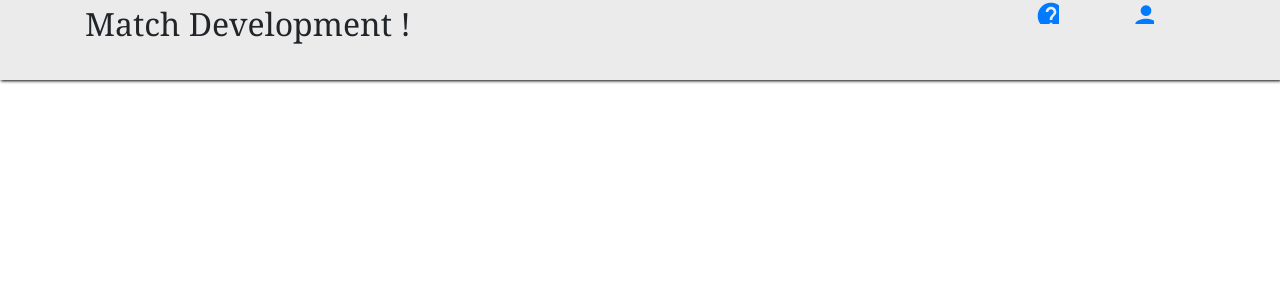
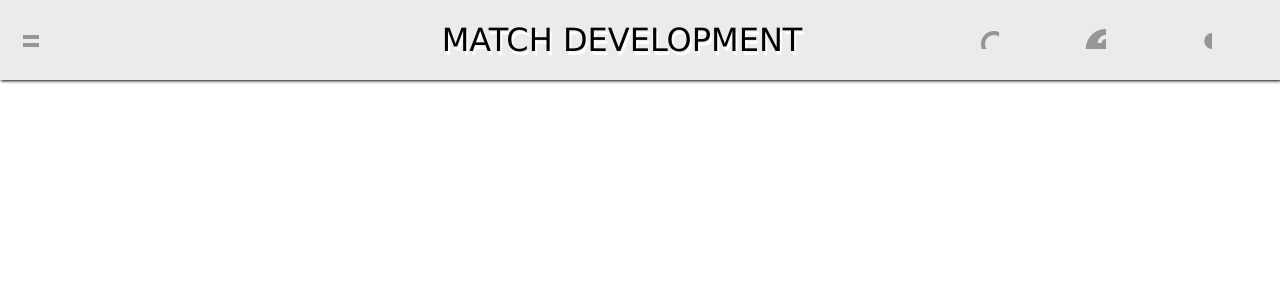
Before and after one commit to marceloarauj/MatchDevelopment, an Angular app: page / in a window 1280 px wide. Shown: the top 300 px of the page. Built offline with nearby package versions, Linux system fonts and the light colour scheme.

Commit message:
Arrumando Cabeçalho

```diff
--- a/src/app/library/header/header.component.css
+++ b/src/app/library/header/header.component.css
@@ -4,22 +4,25 @@ header.principal{
     background-color: rgb(235,235,235);
     box-shadow: 1px 1px 3px black;
 }
+.altura-cabecalho{
+    height:100%;
+}
 mat-icon{
-    font-size: 200%;
-}
-ul{
-    list-style: none;
-}
-ul li{
-    display: inline-block;
+    font-size:300%;
     transition: .6s;
 }
-
-ul li:hover{
-    opacity: .2;
+mat-icon:hover{
+    opacity: .6;
+    color: blue;
 }
 
 .titulo{
     font-size: 200%;
-    font-family: Georgia, serif;
+    font-family: 'Lucida Sans', sans-serif;
+    text-transform: uppercase;
+    text-shadow: 2px 4px white;
+    text-decoration: none;
+    color: black;
+    -webkit-user-select: none;
+    -moz-user-select: -moz-none;
 }
--- a/src/app/library/header/header.component.html
+++ b/src/app/library/header/header.component.html
@@ -1,9 +1,11 @@
 <header class="principal">
-    <div class="container">
-        <div class="row">
-            <div class="col-10 titulo">Match Development !</div>
-            <div class="col-1 icone"><a href=""><mat-icon>help</mat-icon></a></div>
-            <div class="col-1 icone"><a href=""><mat-icon>person</mat-icon></a></div>
+    <div class="container-fluid altura-cabecalho">
+        <div class="row altura-cabecalho align-items-center">
+            <div class="col-4 icone"><a href=""><mat-icon color="primary">view_headline</mat-icon></a></div>
+            <div class="col-5"><a class="titulo" href="">Match Development</a></div>
+            <div class="col-1 icone"><a href=""><mat-icon color="primary">search</mat-icon></a></div>
+            <div class="col-1 icone"><a href=""><mat-icon color="primary">help</mat-icon></a></div>
+            <div class="col-1 icone"><a href=""><mat-icon color="primary">person</mat-icon></a></div>
         </div>
     </div>
 </header>
--- a/src/app/library/header/header.component.ts
+++ b/src/app/library/header/header.component.ts
@@ -19,5 +19,4 @@ export class HeaderComponent implements OnInit {
     this.matIconRegistry.addSvgIcon('ajuda',
           this.domSanitizer.bypassSecurityTrustResourceUrl('../assets/ajuda_icone.svg'));
     }
- LOGADO_DESLOGADO:String = 'sair';
 }
--- a/src/estilo-random.scss
+++ b/src/estilo-random.scss
@@ -2,35 +2,35 @@
 @include mat-core();
 
 $minha-cor: (
-  50: rgb(32, 69, 172),
-  100: rgb(32, 69, 172),
-  200: rgb(32, 69, 172),
-  300: rgb(32, 69, 172),
-  400: rgb(32, 69, 172),
-  500: rgb(32, 69, 172),
-  600: rgb(32, 69, 172),
-  700: rgb(32, 69, 172),
-  800: rgb(32, 69, 172),
-  900: rgb(32, 69, 172),
-  A100: rgb(32, 69, 172),
-  A200: rgb(32, 69, 172),
-  A400: rgb(32, 69, 172),
-  A700: rgb(32, 69, 172),
+  50: rgb(150,150,150),
+  100: rgb(150,150,150),
+  200: rgb(150,150,150),
+  300: rgb(150,150,150),
+  400: rgb(150,150,150),
+  500: rgb(150,150,150),
+  600: rgb(150,150,150),
+  700: rgb(150,150,150),
+  800: rgb(150,150,150),
+  900: rgb(150,150,150),
+  A100: rgb(150,150,150),
+  A200: rgb(150,150,150),
+  A400: rgb(150,150,150),
+  A700: rgb(150,150,150),
   contrast: (
     50: $black-87-opacity,
     100: $black-87-opacity,
     200: $black-87-opacity,
     300: $black-87-opacity,
     400: $black-87-opacity,
-    500: #271f96,
-    600: #271f96,
-    700: #271f96,
+    500: #AAAAAA,
+    600: #AAAAAA,
+    700: #AAAAAA,
     800: $white-87-opacity,
     900: $white-87-opacity,
     A100: $black-87-opacity,
-    A200: #271f96,
-    A400: #271f96,
-    A700: #271f96,
+    A200: #AAAAAA,
+    A400: #AAAAAA,
+    A700: #AAAAAA,
   )
 );
 
```
